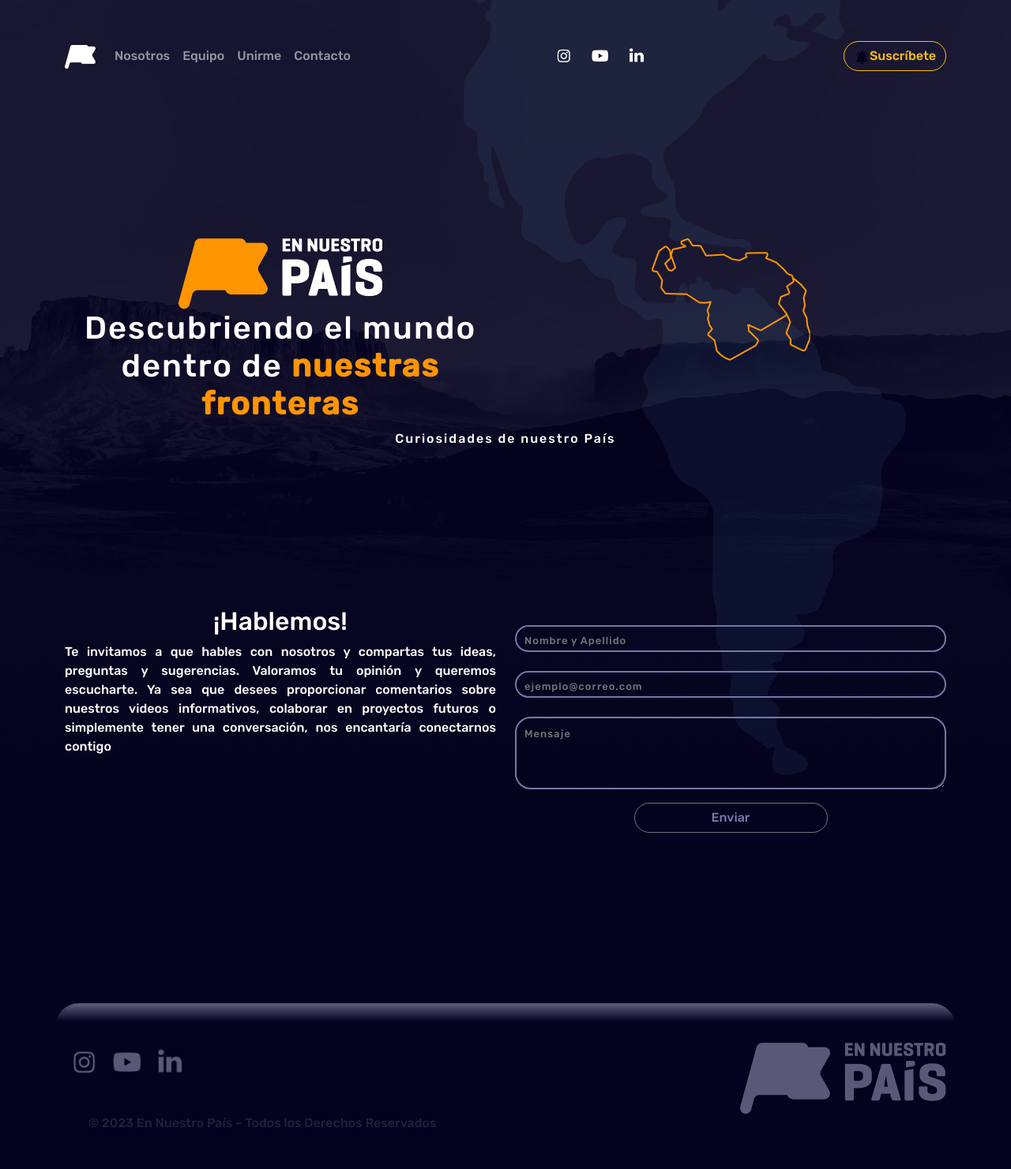
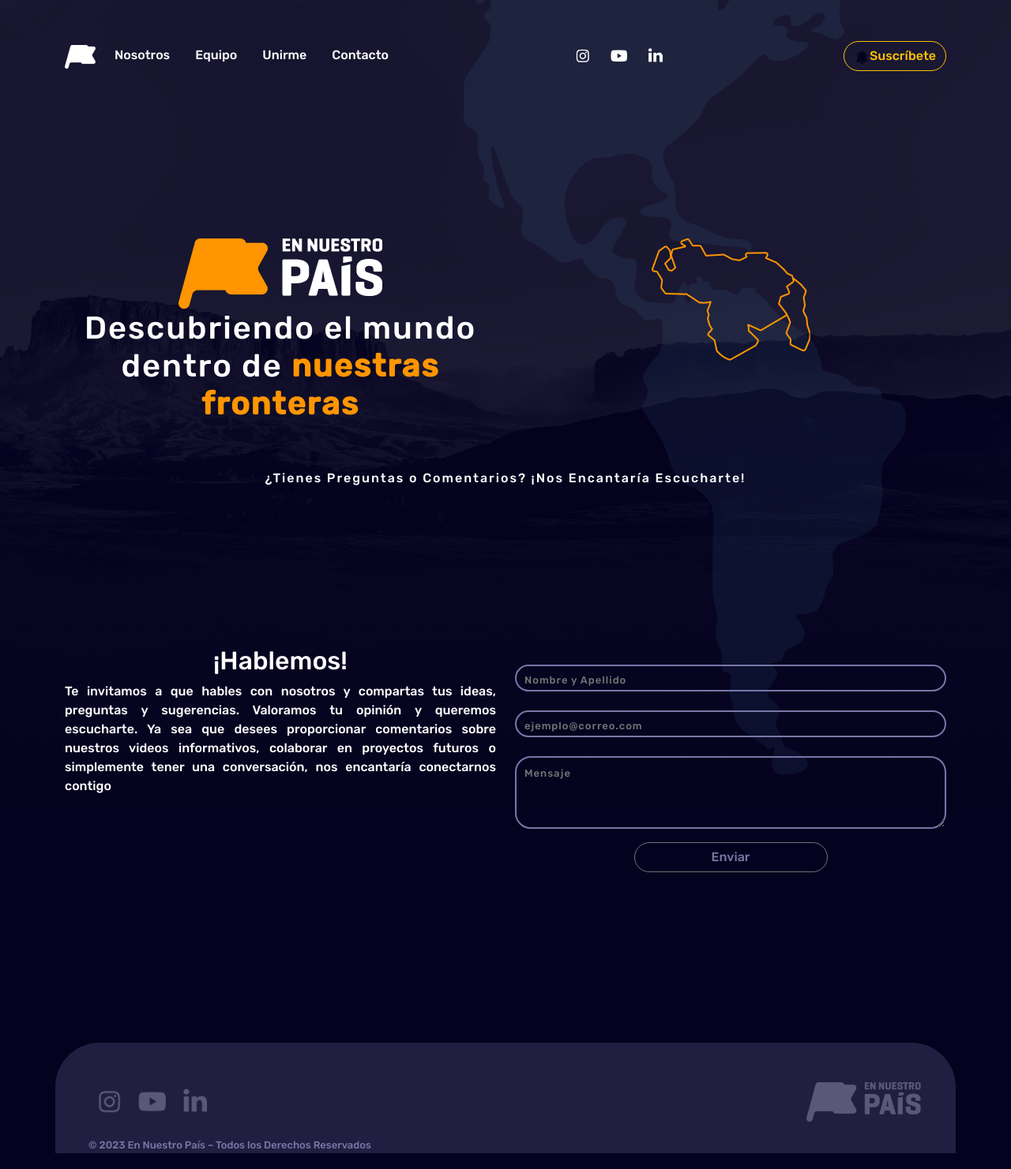
Before and after one commit to gelvisrm/PFMartinez, a website: page pages/contacto.html in a window 1280 px wide. Shown: the whole page at 79% size. Before the commit the page ends 1455 px from the top, so only its background shows below. Drawn offline with nearby package versions, Linux system fonts and the light colour scheme.

Commit message:
Modificaciones y correciones de html y css

```diff
--- a/pages/contacto.html
+++ b/pages/contacto.html
@@ -29,18 +29,18 @@
                     <span class="navbar-toggler-icon"></span>
                     </button>
                     <div class="collapse navbar-collapse" id="navbarNav">
-                        <ul class="navbar-nav mr-auto">
+                        <ul class="navbar-nav mr-auto nav-underline"">
                             <li class="nav-item">
-                            <a class="nav-link" href="./nosotros.html">Nosotros</a>
+                                <a class="nav-link colorLink" href="./nosotros.html">Nosotros</a>
                             </li>
                             <li class="nav-item">
-                            <a class="nav-link" href="./equipo.html">Equipo</a>
+                                <a class="nav-link colorLink" href="./equipo.html">Equipo</a>
                             </li>
                             <li class="nav-item">
-                            <a class="nav-link" href="./unirme.html">Unirme</a>
+                                <a class="nav-link colorLink" href="./unirme.html">Unirme</a>
                             </li>
                             <li class="nav-item">
-                            <a class="nav-link" href="./contacto.html">Contacto</a>
+                                <a class="nav-link colorLink" href="./contacto.html">Contacto</a>
                             </li>
                         </ul>
                         <ul class="navbar-nav">
@@ -73,7 +73,7 @@
             </div>
             <div class="container">
                 <div class="row text-center">
-                    <span class="col-lg-12 col-md-12 col-sm-12" id="textCuriosidades">Curiosidades de nuestro País</span>
+                    <span class="col-lg-12 col-md-12 col-sm-12" id="textCuriosidades">¿Tienes Preguntas o Comentarios? ¡Nos Encantaría Escucharte!</span>
                 </div>
             </div>
         </section>
--- a/scss/_footer.scss
+++ b/scss/_footer.scss
@@ -1,15 +1,17 @@
 /*Footer*/
 
 .footer{
-    border-radius: 30px 30px 0 0;
+    border-radius: 56px 56px 0 0;
     margin-top: 200px;
-    background: rgb(4,2,30);
-    background: linear-gradient(0deg, rgba(4,2,30,1) 86%, rgba(90,88,121,1) 99%);
+    background: #211F41;
+
 }
 
 .copy{
-    color: $purple-footer;
+    color: $purple-form;
     margin: 0 0 20px 30px;
+    font-size: small;
+    font-weight: lighter;
 }
 
 .redesFooter img{
@@ -19,8 +21,12 @@
 
 #footerSection{
     justify-content: space-between;
+    margin: 0 20px 20px 20px;
 }
 .banderaFooter{
     margin-top: 50px;
     text-align: right;
+        img{
+            height: 50px;
+        }
 }
--- a/scss/_header.scss
+++ b/scss/_header.scss
@@ -1,5 +1,8 @@
 .navbar{
     margin-top: 40px;
+        .colorLink{
+            color: white;
+        }
 }
 header nav{
     display: flex;
@@ -21,6 +24,7 @@ header nav{
 
 #navbarNav{
     justify-content: space-between;
+    color: white;
 
 }
 /*Tamaño de icono de redes sociales en el nav bar*/
--- a/scss/_main.scss
+++ b/scss/_main.scss
@@ -5,7 +5,9 @@
     margin-top: 200px;
     letter-spacing:2px;
 }
-
+#textCuriosidades{
+    margin-top: 50px;
+}
 /*Areglos del acordeon*/
 
 .acordeonBox{
```
Also changed, not shown: index.html (+8 -63 lines), pages/equipo.html (+5 -5 lines), pages/nosotros.html (+6 -6 lines), pages/unirme.html (+5 -5 lines), css/styles.css, 1 other file. Lines whose indentation alone changed are shown as unchanged.
